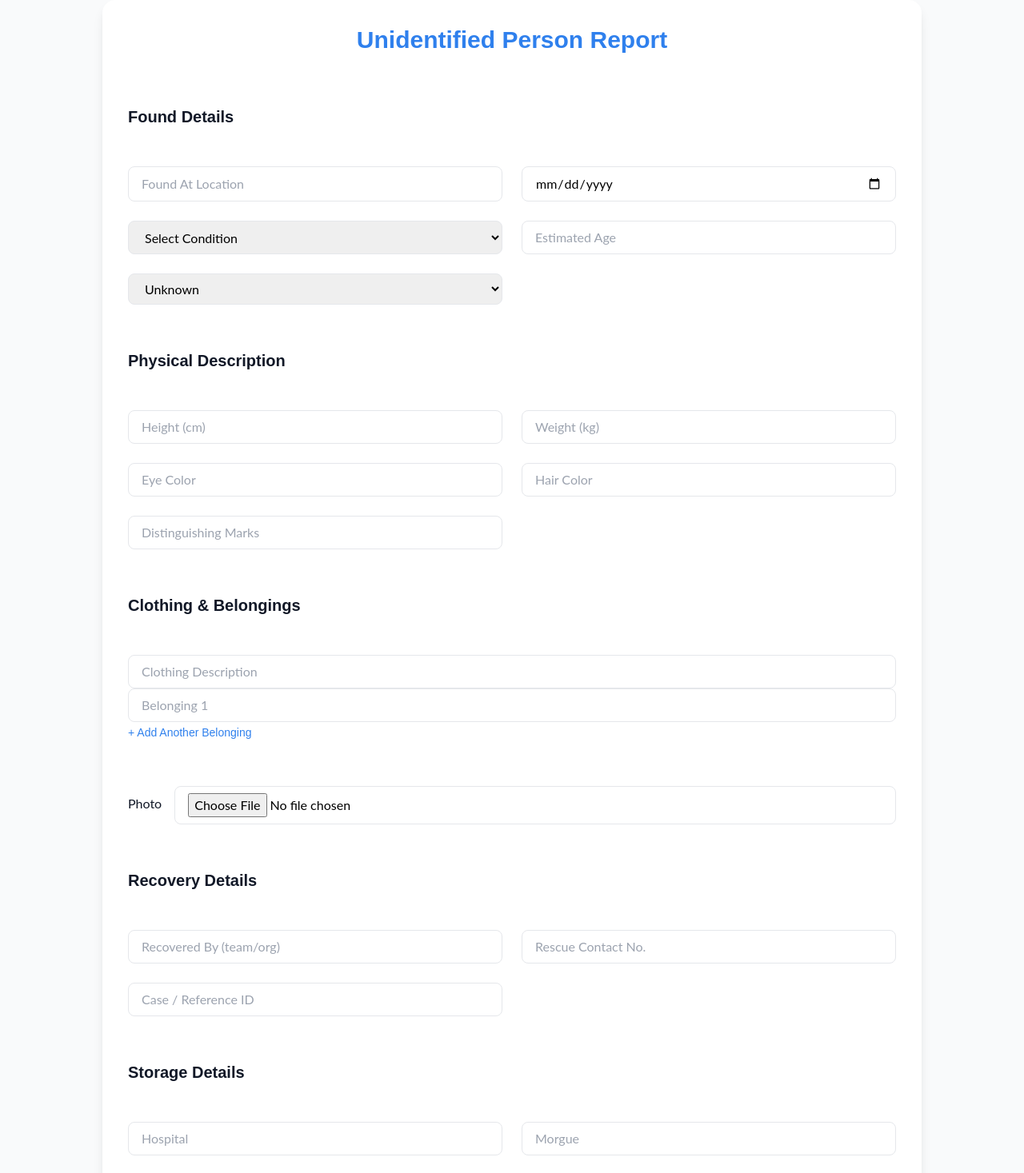
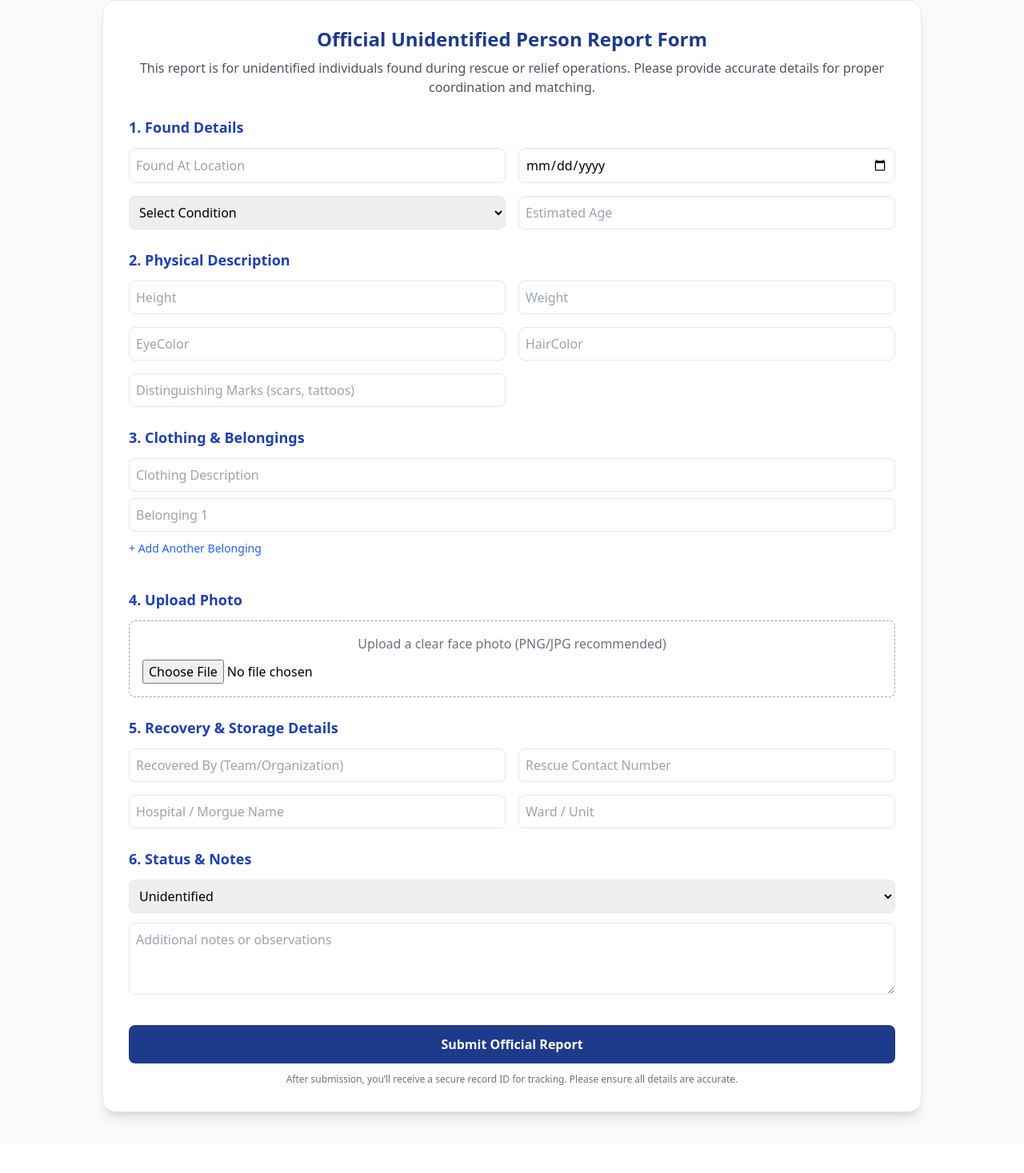
Before and after one commit to mdrayyansarfaraz7/ResQLink-frontend, a React (Vite) app: page /manager-form in a window 1280 px wide. Shown: the part 40-1507 px from the top of the page at 80% size. After the commit the page ends 1471 px from the top, so only its background shows below. Built offline with nearby package versions, Linux system fonts and the light colour scheme.

Commit message:
Added professional ui

```diff
--- a/src/pages/ManagerForm.jsx
+++ b/src/pages/ManagerForm.jsx
@@ -32,6 +32,7 @@ const ManagerForm = () => {
     additionalNotes: "",
   });
 
+  const [preview, setPreview] = useState(null);
   const [successMessage, setSuccessMessage] = useState("");
 
   const handleChange = (e, parent = null) => {
@@ -86,34 +87,39 @@ const ManagerForm = () => {
       status: "unidentified",
       additionalNotes: "",
     });
+    setPreview(null);
+  };
+
+  const handlePhotoChange = (e) => {
+    const file = e.target.files[0];
+    if (file) {
+      setFormData({ ...formData, photo: file });
+      setPreview(URL.createObjectURL(file));
+    }
   };
 
   const handleSubmit = async (e) => {
     e.preventDefault();
 
     try {
-    // Ensure a photo is selected
       if (!formData.photo || !(formData.photo instanceof File)) {
-      alert("Please select a photo before submitting.");
+        alert("Please upload a photo before submitting.");
         return;
       }
 
       const submissionData = new FormData();
-
-    // Append top-level fields
       submissionData.append("foundAtLocation", formData.foundAtLocation);
       submissionData.append("foundDate", formData.foundDate);
       submissionData.append("condition", formData.condition);
       submissionData.append("estimatedAge", formData.estimatedAge);
       submissionData.append("gender", formData.gender);
-    submissionData.append("clothingDescription", formData.clothingDescription);
+      submissionData.append(
+        "clothingDescription",
+        formData.clothingDescription
+      );
       submissionData.append("status", formData.status);
       submissionData.append("additionalNotes", formData.additionalNotes);
-
-    // Append file
       submissionData.append("photo", formData.photo);
-
-    // Append nested objects as JSON strings
       submissionData.append(
         "physicalDescription",
         JSON.stringify(formData.physicalDescription)
@@ -128,64 +134,56 @@ const ManagerForm = () => {
         JSON.stringify(formData.storageDetails)
       );
 
-    // Debug: log FormData entries
-    for (let [key, value] of submissionData.entries()) {
-      console.log(key, value);
-    }
-
-    // Axios POST
       const res = await axios.post(
         "http://localhost:8080/api/unidentified",
         submissionData,
-      {
-        headers: {
-          "Content-Type": "multipart/form-data",
-        },
-      }
+        { headers: { "Content-Type": "multipart/form-data" } }
       );
 
-    console.log("Response:", res);
-
       if (res.status === 201) {
-      setSuccessMessage("✅ Record uploaded successfully!");
+        setSuccessMessage("✅ Report submitted successfully!");
         resetForm();
-      setTimeout(() => setSuccessMessage(""), 3000);
+        setTimeout(() => setSuccessMessage(""), 4000);
       }
     } catch (error) {
-    console.error("Error submitting report:", error.response?.data || error.message);
+      console.error("Error:", error.response?.data || error.message);
       alert("Failed to submit report. Please try again.");
     }
   };
 
-
   return (
-     <div className="min-h-screen bg-neutral-light flex justify-center items-center px-3 sm:px-6 md:px-10 py-6 md:py-10">
+    <div className="min-h-screen bg-gray-50 flex justify-center items-start py-10 px-4">
       <form
         onSubmit={handleSubmit}
-        className="bg-white shadow-lg rounded-2xl p-4 sm:p-6 md:p-8 w-full max-w-5xl font-body grid gap-6 sm:gap-8"
+        className="bg-white shadow-lg border border-gray-200 rounded-2xl p-8 w-full max-w-5xl"
       >
-        <h2 className="text-2xl sm:text-3xl font-heading font-bold text-primary text-center mb-6 sm:mb-8">
-          Unidentified Person Report
+        <h2 className="text-2xl font-bold text-blue-900 mb-2 text-center">
+          Official Unidentified Person Report Form
         </h2>
+        <p className="text-gray-600 text-center mb-6">
+          This report is for unidentified individuals found during rescue or
+          relief operations. Please provide accurate details for proper
+          coordination and matching.
+        </p>
 
         {successMessage && (
-          <div className="mb-6 text-green-600 font-semibold text-center">
+          <div className="bg-green-50 text-green-700 border border-green-300 rounded-lg p-3 text-center mb-4">
             {successMessage}
           </div>
         )}
 
-        {/* Found Details */}
-        <h3 className="flex text-lg sm:text-xl font-heading font-semibold text-neutral-dark mb-3 sm:mb-4">
-          Found Details
+        {/* Section: Found Details */}
+        <h3 className="text-lg font-semibold text-blue-800 mt-6 mb-3">
+          1. Found Details
         </h3>
-        <div className="grid grid-cols-1 md:grid-cols-2 gap-6 mb-6">
+        <div className="grid md:grid-cols-2 gap-4">
           <input
             type="text"
             name="foundAtLocation"
             placeholder="Found At Location"
             value={formData.foundAtLocation}
             onChange={handleChange}
-            className="w-full border rounded-lg px-3 sm:px-4 py-2 text-sm sm:text-base focus:ring-2 focus:ring-primary"
+            className="border rounded-lg p-2 w-full"
             required
           />
           <input
@@ -193,19 +191,20 @@ const ManagerForm = () => {
             name="foundDate"
             value={formData.foundDate}
             onChange={handleChange}
-            className="w-full border rounded-lg px-3 sm:px-4 py-2 text-sm sm:text-base focus:ring-2 focus:ring-primary"
+            className="border rounded-lg p-2 w-full"
             required
           />
           <select
             name="condition"
             value={formData.condition}
             onChange={handleChange}
-            className="w-full border rounded-lg px-3 sm:px-4 py-2 text-sm sm:text-base focus:ring-2 focus:ring-primary"
+            className="border rounded-lg p-2 w-full"
             required
           >
             <option value="">Select Condition</option>
-            <option value="alive_injured">Alive - Injured</option>
-            <option value="alive_unconscious">Alive - Unconscious</option>
+            <option value="alive_injured">Alive – Injured</option>
+            <option value="alive_unconscious">Alive – Unconscious</option>
+            <option value="deceased">Deceased</option>
             <option value="other">Other</option>
           </select>
           <input
@@ -214,80 +213,49 @@ const ManagerForm = () => {
             placeholder="Estimated Age"
             value={formData.estimatedAge}
             onChange={handleChange}
-            className="w-full border rounded-lg px-3 sm:px-4 py-2 text-sm sm:text-base focus:ring-2 focus:ring-primary"
-          />
-          <select
-            name="gender"
-            value={formData.gender}
-            onChange={handleChange}
-            className="w-full border rounded-lg px-3 sm:px-4 py-2 text-sm sm:text-base focus:ring-2 focus:ring-primary"
-          >
-            <option>Male</option>
-            <option>Female</option>
-            <option>Other</option>
-            <option>Unknown</option>
-          </select>
-        </div>
-
-        {/* Physical Description */}
-        <h3 className="flex text-lg sm:text-xl font-heading font-semibold text-neutral-dark mb-3 sm:mb-4">
-          Physical Description
-        </h3>
-        <div className="grid grid-cols-1 md:grid-cols-2 gap-6 mb-6">
-          <input
-            type="number"
-            name="height"
-            placeholder="Height (cm)"
-            value={formData.physicalDescription.height}
-            onChange={(e) => handleChange(e, "physicalDescription")}
-            className="w-full border rounded-lg px-3 sm:px-4 py-2 text-sm sm:text-base focus:ring-2 focus:ring-primary"
-          />
-          <input
-            type="number"
-            name="weight"
-            placeholder="Weight (kg)"
-            value={formData.physicalDescription.weight}
-            onChange={(e) => handleChange(e, "physicalDescription")}
-            className="w-full border rounded-lg px-3 sm:px-4 py-2 text-sm sm:text-base focus:ring-2 focus:ring-primary"
-          />
-          <input
-            type="text"
-            name="eyeColor"
-            placeholder="Eye Color"
-            value={formData.physicalDescription.eyeColor}
-            onChange={(e) => handleChange(e, "physicalDescription")}
-            className="w-full border rounded-lg px-3 sm:px-4 py-2 text-sm sm:text-base focus:ring-2 focus:ring-primary"
-          />
-          <input
-            type="text"
-            name="hairColor"
-            placeholder="Hair Color"
-            value={formData.physicalDescription.hairColor}
-            onChange={(e) => handleChange(e, "physicalDescription")}
-            className="w-full border rounded-lg px-3 sm:px-4 py-2 text-sm sm:text-base focus:ring-2 focus:ring-primary"
-          />
-          <input
-            type="text"
-            name="distinguishingMarks"
-            placeholder="Distinguishing Marks"
-            value={formData.physicalDescription.distinguishingMarks}
-            onChange={(e) => handleChange(e, "physicalDescription")}
-            className="w-full border rounded-lg px-3 sm:px-4 py-2 text-sm sm:text-base focus:ring-2 focus:ring-primary"
+            className="border rounded-lg p-2 w-full"
           />
         </div>
 
-        {/* Clothing & Belongings */}
-        <h3 className="flex text-lg sm:text-xl font-heading font-semibold text-neutral-dark mb-3 sm:mb-4">
-          Clothing & Belongings
+        {/* Section: Physical Description */}
+        <h3 className="text-lg font-semibold text-blue-800 mt-6 mb-3">
+          2. Physical Description
         </h3>
-        <div className="mb-6">
+        <div className="grid md:grid-cols-2 gap-4">
+          {[
+            "height",
+            "weight",
+            "eyeColor",
+            "hairColor",
+            "distinguishingMarks",
+          ].map((field) => (
+            <input
+              key={field}
+              type="text"
+              name={field}
+              placeholder={
+                field === "distinguishingMarks"
+                  ? "Distinguishing Marks (scars, tattoos)"
+                  : field.charAt(0).toUpperCase() + field.slice(1)
+              }
+              value={formData.physicalDescription[field]}
+              onChange={(e) => handleChange(e, "physicalDescription")}
+              className="border rounded-lg p-2 w-full"
+            />
+          ))}
+        </div>
+
+        {/* Section: Clothing & Belongings */}
+        <h3 className="text-lg font-semibold text-blue-800 mt-6 mb-3">
+          3. Clothing & Belongings
+        </h3>
         <input
           type="text"
           name="clothingDescription"
           placeholder="Clothing Description"
           value={formData.clothingDescription}
           onChange={handleChange}
-            className="w-full border rounded-lg px-3 sm:px-4 py-2 text-sm sm:text-base focus:ring-2 focus:ring-primary"
+          className="border rounded-lg p-2 w-full mb-2"
         />
         {formData.belongings.map((item, index) => (
           <input
@@ -296,83 +264,70 @@ const ManagerForm = () => {
             placeholder={`Belonging ${index + 1}`}
             value={item}
             onChange={(e) => handleBelongingsChange(index, e.target.value)}
-              className="w-full border rounded-lg px-3 sm:px-4 py-2 text-sm sm:text-base focus:ring-2 focus:ring-primary"
+            className="border rounded-lg p-2 w-full mb-2"
           />
         ))}
         <button
           type="button"
           onClick={addBelonging}
-            className="text-primary font-heading text-sm hover:text-secondary transition"
+          className="text-blue-600 text-sm mb-4 hover:underline"
         >
           + Add Another Belonging
         </button>
-        </div>
 
-        {/* Photo */}
-        <div className="mb-6 flex flex-col sm:flex-row sm:items-center sm:gap-4">
-          <label className="block text-neutral-dark mb-1">Photo</label>
+        {/* Section: Photo */}
+        <h3 className="text-lg font-semibold text-blue-800 mt-6 mb-3">
+          4. Upload Photo
+        </h3>
+        <div className="border border-dashed border-gray-400 rounded-lg p-4 text-center">
+          {preview ? (
+            <img
+              src={preview}
+              alt="Preview"
+              className="w-40 h-40 object-cover mx-auto rounded-lg mb-3"
+            />
+          ) : (
+            <p className="text-gray-500 mb-2">
+              Upload a clear face photo (PNG/JPG recommended)
+            </p>
+          )}
           <input
             type="file"
-            name="photo"
-            onChange={(e) =>
-              setFormData({ ...formData, photo: e.target.files[0] })
-            }
-            className="w-full border rounded-lg px-3 sm:px-4 py-2 text-sm sm:text-base focus:ring-2 focus:ring-primary"
+            accept="image/*"
+            onChange={handlePhotoChange}
+            className="w-full"
             required
           />
         </div>
 
-        {/* Recovery Details */}
-        <h3 className="flex text-lg sm:text-xl font-heading font-semibold text-neutral-dark mb-3 sm:mb-4">
-          Recovery Details
+        {/* Recovery & Storage Details */}
+        <h3 className="text-lg font-semibold text-blue-800 mt-6 mb-3">
+          5. Recovery & Storage Details
         </h3>
-        <div className="grid grid-cols-1 md:grid-cols-2 gap-6 mb-6">
+        <div className="grid md:grid-cols-2 gap-4">
           <input
             type="text"
             name="recoveredBy"
-            placeholder="Recovered By (team/org)"
+            placeholder="Recovered By (Team/Organization)"
             value={formData.recoveryDetails.recoveredBy}
             onChange={(e) => handleChange(e, "recoveryDetails")}
-            className="w-full border rounded-lg px-3 sm:px-4 py-2 text-sm sm:text-base focus:ring-2 focus:ring-primary"
+            className="border rounded-lg p-2 w-full"
           />
           <input
             type="text"
             name="contact"
-            placeholder="Rescue Contact No."
+            placeholder="Rescue Contact Number"
             value={formData.recoveryDetails.contact}
             onChange={(e) => handleChange(e, "recoveryDetails")}
-            className="w-full border rounded-lg px-3 sm:px-4 py-2 text-sm sm:text-base focus:ring-2 focus:ring-primary"
+            className="border rounded-lg p-2 w-full"
           />
           <input
             type="text"
-            name="referenceId"
-            placeholder="Case / Reference ID"
-            value={formData.recoveryDetails.referenceId}
-            onChange={(e) => handleChange(e, "recoveryDetails")}
-            className="w-full border rounded-lg px-3 sm:px-4 py-2 text-sm sm:text-base focus:ring-2 focus:ring-primary"
-          />
-        </div>
-
-        {/* Storage Details */}
-        <h3 className="flex text-lg sm:text-xl font-heading font-semibold text-neutral-dark mb-3 sm:mb-4">
-          Storage Details
-        </h3>
-        <div className="grid grid-cols-1 md:grid-cols-2 gap-6 mb-6">
-          <input
-            type="text"
             name="hospital"
-            placeholder="Hospital"
+            placeholder="Hospital / Morgue Name"
             value={formData.storageDetails.hospital}
             onChange={(e) => handleChange(e, "storageDetails")}
-            className="w-full border rounded-lg px-3 sm:px-4 py-2 text-sm sm:text-base focus:ring-2 focus:ring-primary"
-          />
-          <input
-            type="text"
-            name="morgue"
-            placeholder="Morgue"
-            value={formData.storageDetails.morgue}
-            onChange={(e) => handleChange(e, "storageDetails")}
-            className="w-full border rounded-lg px-3 sm:px-4 py-2 text-sm sm:text-base focus:ring-2 focus:ring-primary"
+            className="border rounded-lg p-2 w-full"
           />
           <input
             type="text"
@@ -380,47 +335,45 @@ const ManagerForm = () => {
             placeholder="Ward / Unit"
             value={formData.storageDetails.wardOrUnit}
             onChange={(e) => handleChange(e, "storageDetails")}
-            className="w-full border rounded-lg px-3 sm:px-4 py-2 text-sm sm:text-base focus:ring-2 focus:ring-primary"
+            className="border rounded-lg p-2 w-full"
           />
         </div>
 
-        {/* Case Status */}
-        <h3 className="flex text-lg sm:text-xl font-heading font-semibold text-neutral-dark mb-3 sm:mb-4">
-          Case Status
+        {/* Status & Notes */}
+        <h3 className="text-lg font-semibold text-blue-800 mt-6 mb-3">
+          6. Status & Notes
         </h3>
-        <div className="mb-6">
         <select
           name="status"
           value={formData.status}
           onChange={handleChange}
-            className="w-full border rounded-lg px-3 sm:px-4 py-2 text-sm sm:text-base focus:ring-2 focus:ring-primary"
+          className="border rounded-lg p-2 w-full mb-3"
         >
           <option value="unidentified">Unidentified</option>
           <option value="matched">Matched</option>
           <option value="claimed">Claimed</option>
           <option value="closed">Closed</option>
         </select>
-        </div>
-
-        {/* Additional Notes */}
-        <div className="mb-6">
-          <label className="block text-neutral-dark mb-1">Additional Notes</label>
         <textarea
           name="additionalNotes"
+          placeholder="Additional notes or observations"
           value={formData.additionalNotes}
           onChange={handleChange}
-            className="w-full border rounded-lg px-3 sm:px-4 py-2 text-sm sm:text-base focus:ring-2 focus:ring-primary"
+          className="border rounded-lg p-2 w-full"
           rows="3"
-          ></textarea>
-        </div>
+        />
 
-        {/* Submit */}
         <button
           type="submit"
-          className="w-full bg-primary text-white font-heading py-2 sm:py-3 text-sm sm:text-base rounded-2xl hover:bg-secondary transition"
+          className="bg-blue-900 text-white mt-8 py-3 rounded-lg font-semibold w-full hover:bg-blue-800 transition"
         >
-          Submit Report
+          Submit Official Report
         </button>
+
+        <p className="text-gray-500 text-xs text-center mt-3">
+          After submission, you’ll receive a secure record ID for tracking.
+          Please ensure all details are accurate.
+        </p>
       </form>
     </div>
   );
```
Lines whose indentation alone changed are shown as unchanged.
